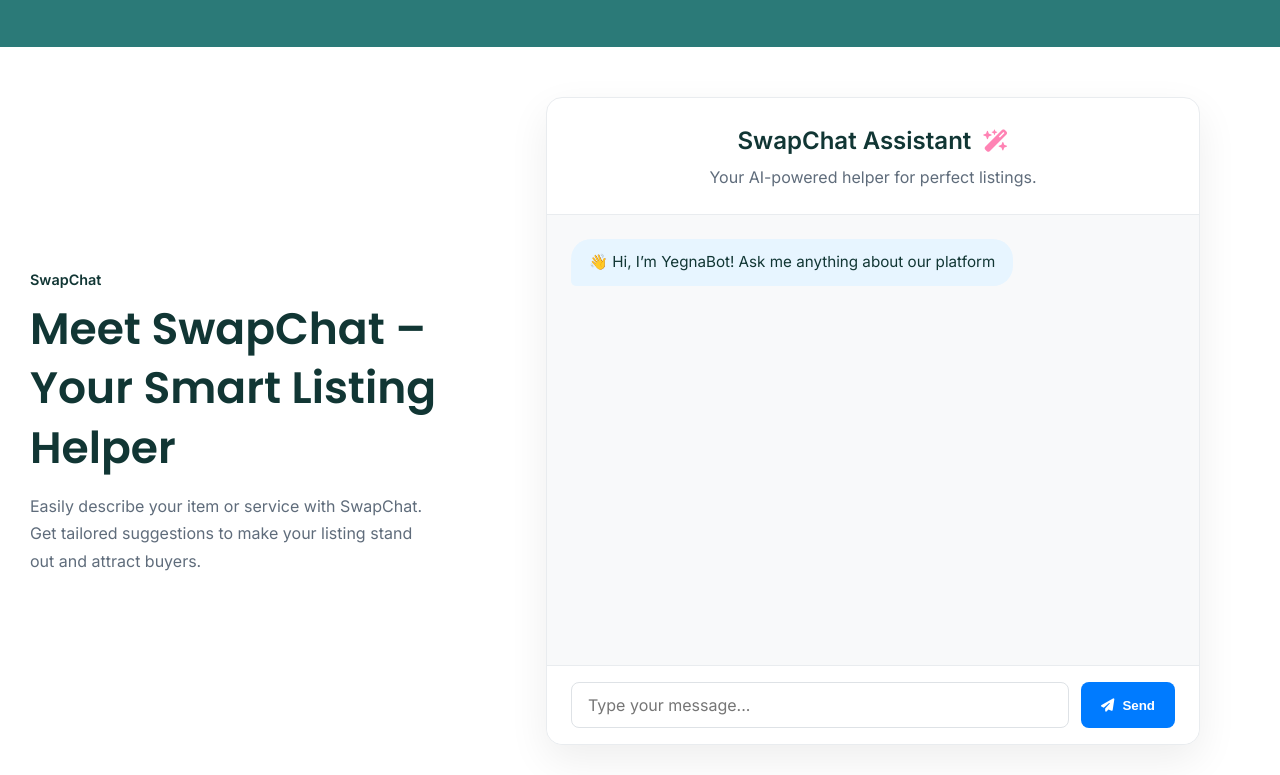
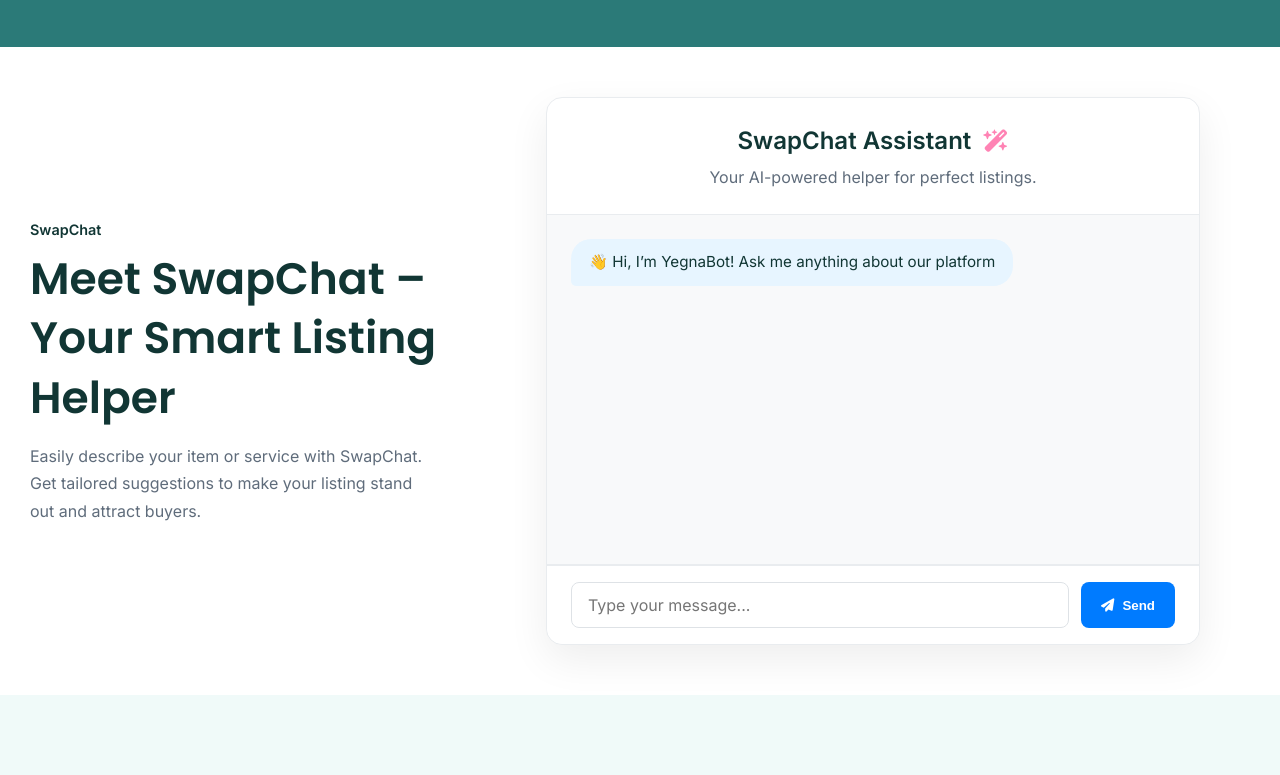
Before and after one commit to SabaHaddis/yegnaswap, a plain HTML site: page index.html in a window 1280 px wide. Shown: the part 3325-4100 px from the top of the page. Drawn offline with Linux system fonts and the light colour scheme.

Commit message:
Correct overflowing of messages - css

```diff
--- a/style.css
+++ b/style.css
@@ -462,6 +462,11 @@ img {
     border: 1px solid #E9ECEF;
     border-radius: 16px;
     box-shadow: 0 15px 40px rgba(0, 0, 0, 0.07);
+    position: relative;
+    z-index: 1;
+    overflow: hidden;
+    max-width: 100%;
+
 }
 
 .chat-header {
@@ -501,7 +506,10 @@ img {
     flex-direction: column;
     gap: 16px;
     background-color: #F8F9FA;
-    height: 450px;
+    height: 350px;
+    overflow-y: auto;
+  border-bottom: 1px solid #E9ECEF;
+  max-height: 50vh;
 }
 /*Typing indicator*/
 .typing-message {
```
